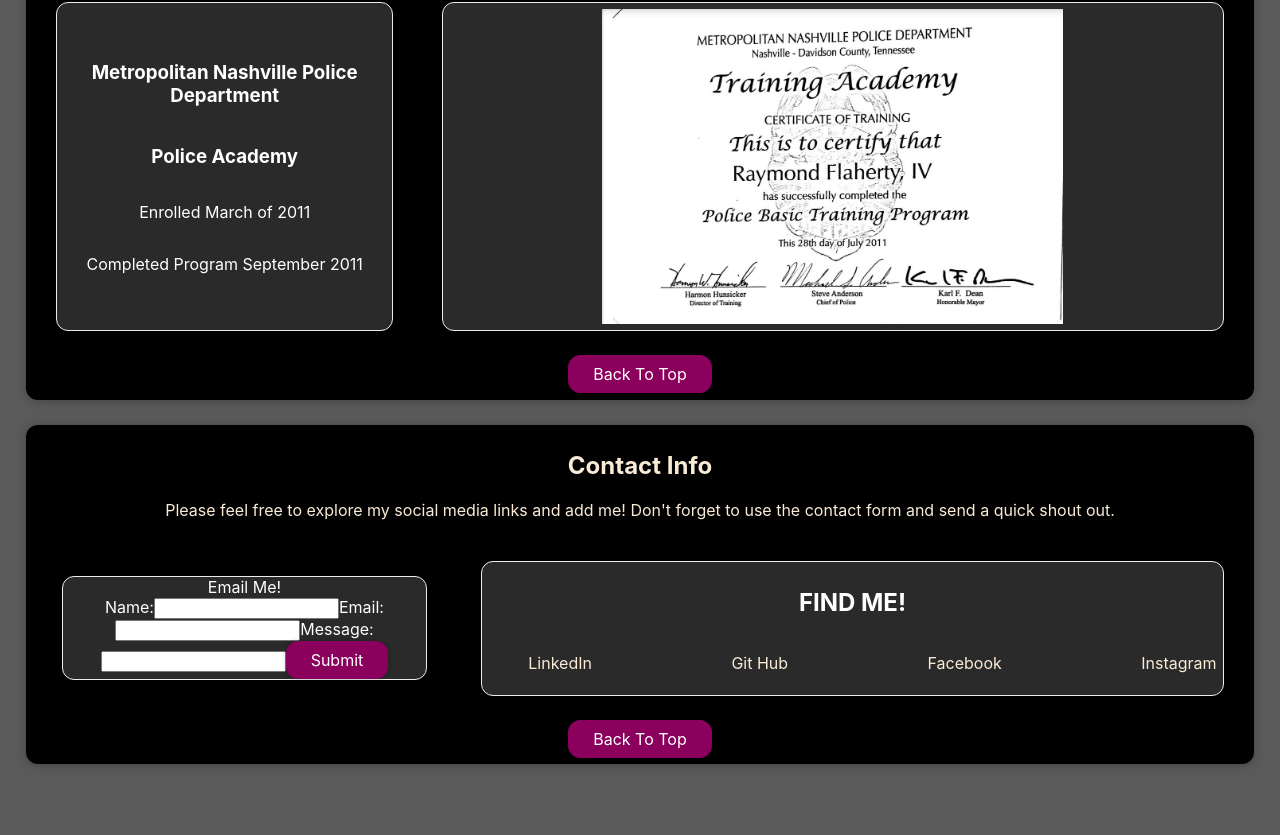
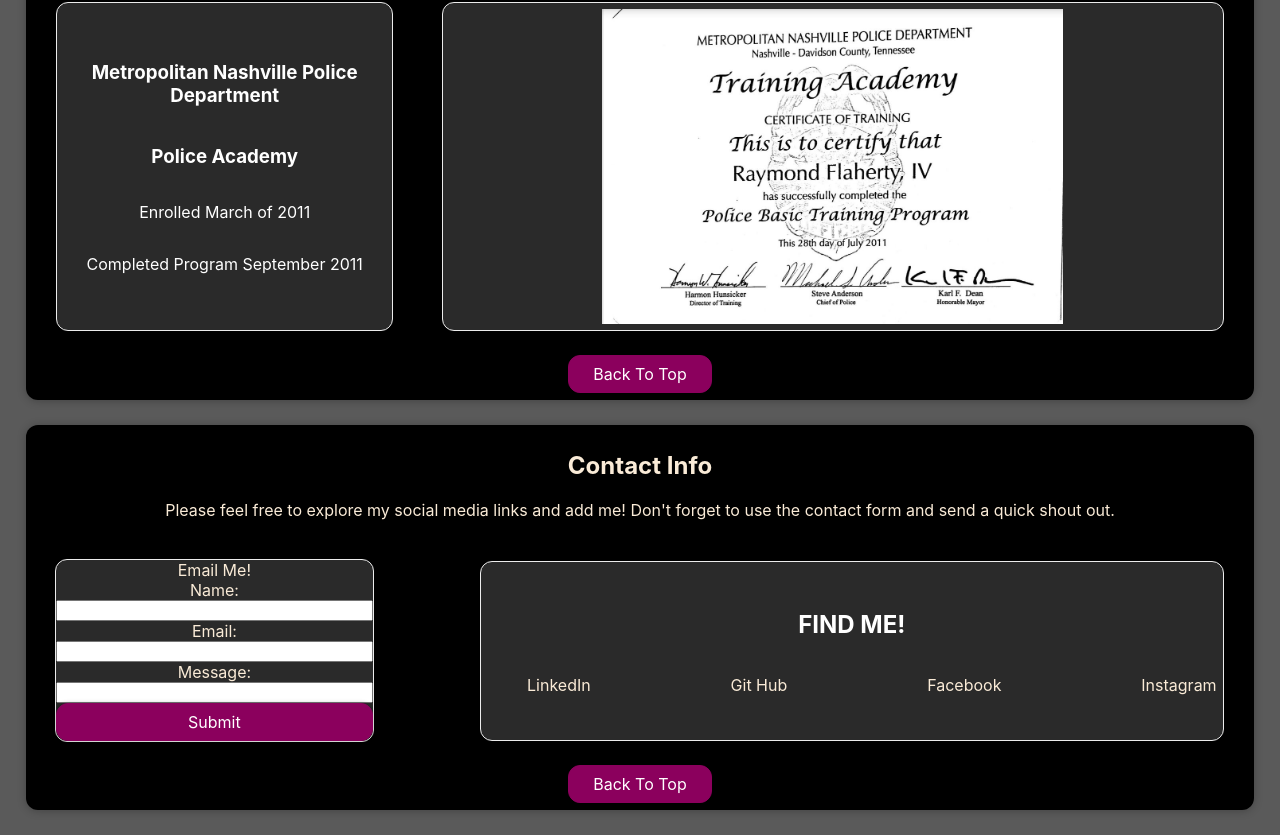
Before and after one commit to RayFlaherty/working-resume-react, a React (Create React App) app: page / in a window 1280 px wide. Shown: the part 1818-2653 px from the top of the page. Before the commit the page ends 2608 px from the top, so only its background shows below. Built offline with nearby package versions, Linux system fonts and the light colour scheme.

Commit message:
error modal and contact form up and running

```diff
--- a/src/Components/Contact/Contact.js
+++ b/src/Components/Contact/Contact.js
@@ -2,45 +2,16 @@
 import "./Contact.css";
 import Card from "../UI/Card/Card";
 import Button from "../UI/Button/Button";
-import styles from "../UI/Button/Button.module.css";
+
 import ContactForm from "./ContactForm/ContactForm";
 
+
 const Contact = () => {
-  const [formState, setFormState] = useState({
-    name: "",
-    email: "",
-    message: "",
-  });
-  const [errorMessage, setErrorMessage] = useState("");
-  const { name, email, message } = formState;
 
-  const handleSubmit = (e) => {
-    e.preventDefault();
-    if (!errorMessage) {
-      console.log("Submit Form", formState);
-    }
-  };
+  const [state, setState] = useState(true);
 
-  const handleChange = (e) => {
-    // if (e.target.name === "email") {
-    //   const isValid = validateEmail(e.target.value);
-    //   if (!isValid) {
-    //     setErrorMessage("Your Email is invalid.");
-    //   } else {
-    //     setErrorMessage("");
-    //   }
-    // } else {
-    //   if (!e.target.value.length) {
-    //     setErrorMessage(`${e.target.name} is required.`);
-    //   } else {
-    //     setErrorMessage("");
-    //   }
-    // }
-    if (!errorMessage) {
-      setFormState({ ...formState, [e.target.name]: e.target.value });
-    }
-  };
-  const [state, setState] = useState(true);
+
+
   let LIurl = "https://linkedin.com/in/raymond-flaherty-07b2011bb";
   let linkedInElement = <p>No handle exists for this user!</p>;
   if (state) linkedInElement = <a href={LIurl}>LinkedIn</a>;
@@ -58,6 +29,8 @@
   if (state) InstagramEl = <a href={InstagramLink}>Instagram</a>;
 
   return (
+    <div>
+
       <Card>
         <div className="header h1Text">
           <h2> Contact Info </h2>
@@ -66,7 +39,7 @@
             forget to use the contact form and send a quick shout out.
           </p>
           <div className=" contactRow">
-          <ContactForm/>
+            <ContactForm />
 
             <Card className="contactStyle">
               <div>
@@ -85,6 +58,7 @@
           <Button>Back To Top</Button>
         </div>
       </Card>
+    </div>
   );
 };
 
--- a/src/Components/Contact/ContactForm/ContactForm.js
+++ b/src/Components/Contact/ContactForm/ContactForm.js
@@ -2,17 +2,33 @@
 import Card from "../../UI/Card/Card";
 import Button from "../../UI/Button/Button";
 import classes from "./ContactForm.module.css";
+import ErrorModal from "../../UI/ErrorModal/ErrorModal";
 
 const ContactForm = (props) => {
   const [enteredName, SetEnteredName] = useState("");
   const [enteredEmail, SetEnteredEmail] = useState("");
   const [enteredMessage, SetEnteredMessage] = useState("");
+  const [error, setError] = useState();
 
   const sendEmail = (event) => {
     event.preventDefault();
-    console.log(enteredName,enteredEmail,enteredMessage)
-
+    console.log(enteredName, enteredEmail, enteredMessage);
+    if (
+      enteredName.trim().length === 0 ||
+      enteredEmail.trim().length === 0 ||
+      enteredMessage.trim().length
+    ) {
+      setError({
+        title: "Invalid input",
+        message: "Please enter a valid name or email",
+      });
+      return;
     }
+    props.onContactForm(enteredName, enteredEmail, enteredMessage);
+    SetEnteredName("");
+    SetEnteredEmail("");
+    SetEnteredMessage("");
+  };
 
   const nameChangeHandler = (event) => {
     SetEnteredName(event.target.value);
@@ -23,9 +39,23 @@
   const messageChangeHandler = (event) => {
     SetEnteredMessage(event.target.value);
   };
+
+  const errorHandler = () => {
+    setError(null);
+  };
+
   return (
-    <Card className={classes.formPosition}>
-      <form onSubmit= {sendEmail}>
+    <div className={classes.formPosition}>
+      {error && (
+        <ErrorModal
+          title={error.title}
+          message={error.message}
+          onConfirm={errorHandler}
+        />
+      )}
+
+      <Card className={classes.form}>
+        <form onSubmit={sendEmail}>
           <header>
             <div>Email Me!</div>
           </header>
@@ -54,6 +84,7 @@
           <Button type="submit">Submit</Button>
         </form>
       </Card>
+    </div>
   );
 };
 
--- a/src/Components/Contact/ContactForm/ContactForm.module.css
+++ b/src/Components/Contact/ContactForm/ContactForm.module.css
@@ -1,22 +1,15 @@
 form {
-
+  display: flex;
+  flex-direction: column;
   border: 1px solid #ececec;
   background-color: #2a2a2a;
-  color: white;
   border-radius: 12px;
-  align-items: center;
   justify-content: center;
-
+  width:100%;
+  margin:4%;
 }
 
 .formPosition{
-  display: inline-flex;
-  flex-direction: column;
-  flex-wrap: wrap;
-  justify-content: center;
+  width: 30%;
 
-
-  border-radius: 10px;
-  width: 30%;
-  background-color: black;
 }
--- a/src/Components/UI/Button/Button.js
+++ b/src/Components/UI/Button/Button.js
@@ -3,7 +3,11 @@
 
 const Button = (props) => {
   return (
-    <button className={styles.button} type={props.type || "button"}>
+    <button
+      className={styles.button}
+      type={props.type || "button"}
+      onClick={props.onClick}
+    >
       {props.children}
     </button>
   );
--- a/src/Components/UI/Card/Card.js
+++ b/src/Components/UI/Card/Card.js
@@ -1,10 +1,20 @@
+import React from 'react';
+// import './Card.css'
 
-import './Card.css'
+// function Card (props){
+//     const classes = 'card ' + props.className;
 
-function Card (props){
-    const classes = 'card ' + props.className;
+//     return <div className={classes}>{props.children}</div>
+// }
 
-    return <div className={classes}>{props.children}</div>
-}
+// export default Card
 
-export default Card
+import classes from "./Card.module.css";
+
+const Card = (props) => {
+  return (
+    <div className={`${classes.card} ${props.className}`}>{props.children}</div>
+  );
+};
+
+export default Card;
--- /dev/null
+++ b/src/Components/UI/ErrorModal/ErrorModal.js
@@ -0,0 +1,26 @@
+import React from "react";
+import Card from "../Card/Card";
+import Button from "../Button/Button";
+import classes from "./ErrorModal.module.css";
+
+const ErrorModal = (props) => {
+  return (
+    <div>
+      <div className={classes.backdrop}>
+        <Card className={classes.modal}>
+          <header className={classes.header}>
+            <h2>OOPS, Something when wrong!</h2>
+          </header>
+          <div className={classes.content}>
+            <p>{props.message}</p>
+          </div>
+          <footer className={classes.actions}>
+            <Button onClick={props.onConfirm}>Let's try again!</Button>
+          </footer>
+        </Card>
+      </div>
+    </div>
+  );
+};
+
+export default ErrorModal;
--- /dev/null
+++ b/src/Components/UI/ErrorModal/ErrorModal.module.css
@@ -0,0 +1,48 @@
+.backdrop {
+  position: fixed;
+  top: 0;
+  left: 0;
+  width: 100%;
+  height: 100vh;
+  z-index: 10;
+  background: rgba(0, 0, 0, 0.75);
+}
+
+.modal {
+  display: inline;
+  flex-direction: column;
+  position: fixed;
+  top: 30vh;
+  left: 10%;
+  width: 80%;
+  z-index: 100;
+  overflow: hidden;
+  background: rgb(92, 80, 9);
+}
+
+.header {
+  background: #4f005f;
+  padding: 1rem;
+}
+
+.header h2 {
+  margin: 0;
+  color: white;
+}
+
+.content {
+  padding: 1rem;
+}
+
+.actions {
+  padding: 1rem;
+  display: flex;
+  justify-content: flex-end;
+}
+
+@media (min-width: 768px) {
+  .modal {
+    left: calc(50% - 20rem);
+    width: 40rem;
+  }
+}
```
Also changed, not shown: src/App.js (+5 -2 lines), src/Components/UI/Card/Card.module.css (renamed from src/Components/UI/Card/Card.css). Lines whose indentation alone changed are shown as unchanged.
